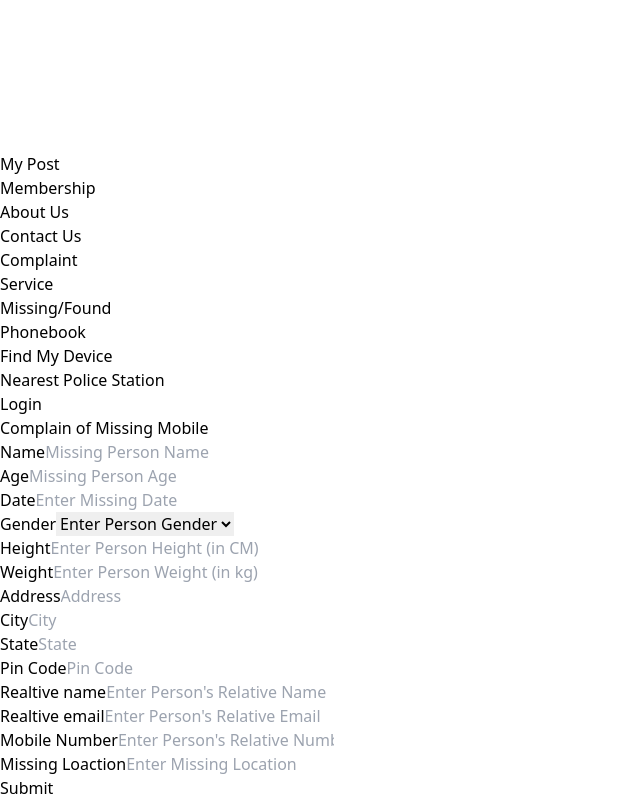
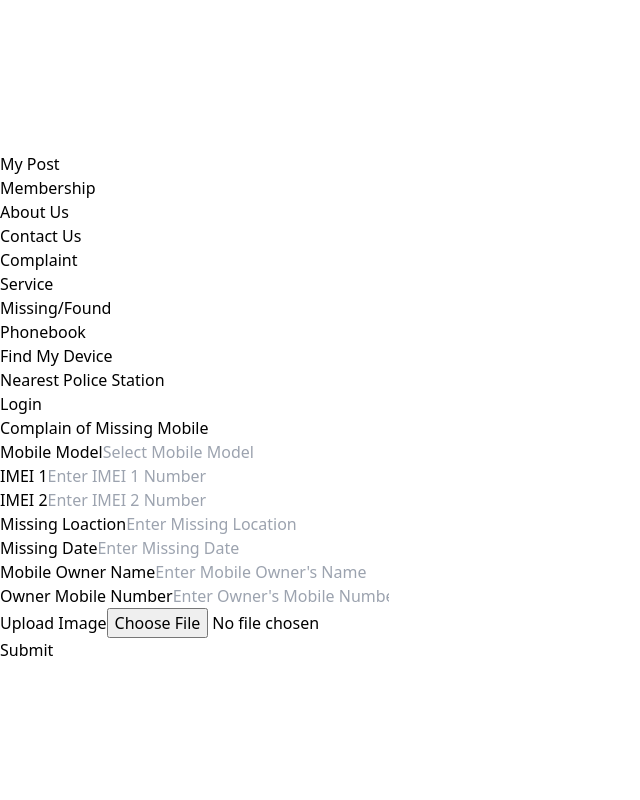
Before and after one commit to RishabhSingh0712/Police-App, a React (Vite) app in the folder Police App/: page /mobileform in a window 1280 px wide. Shown: the part 1152-1952 px from the top of the page, without its empty margins (0-640 px from the left). After the commit the page ends 1814 px from the top, so only its background shows below. Built offline with nearby package versions, Linux system fonts and the light colour scheme.

Commit message:
Update form

```diff
--- a/Police App/src/Form/MobileForm.jsx
+++ b/Police App/src/Form/MobileForm.jsx
@@ -3,14 +3,13 @@ import Header from "../components/Header";
 
 const MobileForm = () => {
   const [formData, setFormData] = useState({
-    name: '',
-    dob: '',
-    mobile: '',
-    email: '',
-    aadhar: '',
-    address: '',
-    city: '',
-    state: '',
+    mobilemodel: '',
+    imei1: '',
+    imei2: '',
+    missinglocation: '',
+    missingdate: '',
+    mobileownername: '',
+    ownermobilenumber: '',
     photo: null,
   });
 
@@ -42,213 +41,50 @@ const MobileForm = () => {
             <div className="grid grid-cols-1 gap-6">
 
               <div>
-                <label htmlFor="name" className="sr-only">
-                  Name
+                <label htmlFor="mobilemodel" className="sr-only">
+                Mobile Model
                 </label>
                 <input
-                  id="name"
-                  name="name"
+                  id="mobilemodel"
+                  name="mobilemodel"
                   type="text"
-                  autoComplete="name"
+                  autoComplete="mobilemodel"
                   required
                   className="appearance-none relative block w-full px-3 py-2 border border-gray-300 placeholder-gray-500 text-gray-900 rounded-t-md focus:z-10 focus:border-indigo-500 focus:outline-none focus:ring-indigo-500 sm:text-sm"
-                  placeholder="Missing Person Name"
-                  value={formData.name}
+                  placeholder="Select Mobile Model"
+                  value={formData.mobilemodel}
                   onChange={handleInputChange}
                 />
               </div>
               <div>
-                <label htmlFor="Age" className="sr-only">
-                  Age
+                <label htmlFor="imei1" className="sr-only">
+                IMEI 1
                 </label>
                 <input
-                  id="age"
-                  name="age"
-                  type="number"
-                  autoComplete="age"
+                  id="imei1"
+                  name="imei1"
+                  type="text"
+                  autoComplete="imei1"
                   required
                   className="appearance-none relative block w-full px-3 py-2 border border-gray-300 placeholder-gray-500 text-gray-900 rounded-t-md focus:z-10 focus:border-indigo-500 focus:outline-none focus:ring-indigo-500 sm:text-sm"
-                  placeholder="Missing Person Age"
-                  value={formData.age}
+                  placeholder="Enter IMEI 1 Number"
+                  value={formData.imei1}
                   onChange={handleInputChange}
                 />
               </div>
               <div>
-                <label htmlFor="date" className="sr-only">
-                  Date
+                <label htmlFor="imei2" className="sr-only">
+                  IMEI 2
                 </label>
                 <input
-                  id="date"
-                  name="date"
-                  type="string"
-                  autoComplete="date"
+                  id="imei2"
+                  name="imei2"
+                  type="text"
+                  autoComplete="imei2"
                   required
                   className="appearance-none relative block w-full px-3 py-2 border border-gray-300 placeholder-gray-500 text-gray-900 rounded-t-md focus:z-10 focus:border-indigo-500 focus:outline-none focus:ring-indigo-500 sm:text-sm"
-                  placeholder="Enter Missing Date"
-                  value={formData.date}
-                  onChange={handleInputChange}
-                />
-              </div>
-              <div>
-                  <label htmlFor="gender" className="sr-only">
-                    Gender
-                  </label>
-                  <select
-                    id="gender"
-                    name="gender"
-                    autoComplete="gender"
-                    required
-                    className="appearance-none relative block w-full px-3 py-2 border border-gray-300 placeholder-gray-500 text-gray-900 rounded-md focus:z-10 focus:border-indigo-500 focus:outline-none focus:ring-indigo-500 sm:text-sm"
-                    value={formData.gender}
-                    onChange={handleInputChange}
-                  >
-                    <option value="">Enter Person Gender</option>
-                    <option value="male">Male</option>
-                    <option value="female">Female</option>
-                    <option value="other">Other</option>
-                  </select>
-                </div>
-                <div>
-                <label htmlFor="height" className="sr-only">
-                  Height
-                </label>
-                <input
-                  id="height"
-                  name="height"
-                  type="number"
-                  autoComplete="height"
-                  required
-                  className="appearance-none relative block w-full px-3 py-2 border border-gray-300 placeholder-gray-500 text-gray-900 rounded-t-md focus:z-10 focus:border-indigo-500 focus:outline-none focus:ring-indigo-500 sm:text-sm"
-                  placeholder="Enter Person Height (in CM)"
-                  value={formData.height}
-                  onChange={handleInputChange}
-                />
-              </div>
-                <div>
-                <label htmlFor="weight" className="sr-only">
-                  Weight
-                </label>
-                <input
-                  id="weight"
-                  name="weight"
-                  type="number"
-                  autoComplete="weight"
-                  required
-                  className="appearance-none relative block w-full px-3 py-2 border border-gray-300 placeholder-gray-500 text-gray-900 rounded-t-md focus:z-10 focus:border-indigo-500 focus:outline-none focus:ring-indigo-500 sm:text-sm"
-                  placeholder="Enter Person Weight (in kg)"
-                  value={formData.weight}
-                  onChange={handleInputChange}
-                />
-              </div>
-              <div>
-                <label htmlFor="address" className="sr-only">
-                  Address
-                </label>
-                <input
-                  id="address"
-                  name="address"
-                  type="text"
-                  autoComplete="off"
-                  required
-                  className="appearance-none  relative block w-full px-3 py-2 border border-gray-300 placeholder-gray-500 text-gray-900 rounded-md focus:z-10 focus:border-indigo-500 focus:outline-none focus:ring-indigo-500 sm:text-sm"
-                  placeholder="Address"
-                  value={formData.address}
-                  onChange={handleInputChange}
-                />
-              </div>
-              <div>
-                <label htmlFor="city" className="sr-only">
-                  City
-                </label>
-                <input
-                  id="city"
-                  name="city"
-                  type="text"
-                  autoComplete="address-level2"
-                  required
-                  className="appearance-none  relative block w-full px-3 py-2 border border-gray-300 placeholder-gray-500 text-gray-900 rounded-md focus:z-10 focus:border-indigo-500 focus:outline-none focus:ring-indigo-500 sm:text-sm"
-                  placeholder="City"
-                  value={formData.city}
-                  onChange={handleInputChange}
-                />
-              </div>
-              <div>
-                <label htmlFor="state" className="sr-only">
-                  State
-                </label>
-                <input
-                  id="state"
-                  name="state"
-                  type="text"
-                  autoComplete="address-level1"
-                  required
-                  className="appearance-none  relative block w-full px-3 py-2 border border-gray-300 placeholder-gray-500 text-gray-900 rounded-md focus:z-10 focus:border-indigo-500 focus:outline-none focus:ring-indigo-500 sm:text-sm"
-                  placeholder="State"
-                  value={formData.state}
-                  onChange={handleInputChange}
-                />
-              </div>
-              <div>
-                <label htmlFor="pincode" className="sr-only">
-                  Pin Code
-                </label>
-                <input
-                  id="pincode"
-                  name="pincode"
-                  type="number"
-                  autoComplete="postal-code"
-                  required
-                  className="appearance-none relative block w-full px-3 py-2 border border-gray-300 placeholder-gray-500 text-gray-900 rounded-md focus:z-10 focus:border-indigo-500 focus:outline-none focus:ring-indigo-500 sm:text-sm"
-                  placeholder="Pin Code"
-                  value={formData.pincode}
-                  onChange={handleInputChange}
-                />
-              </div>
-              <div>
-                <label htmlFor="realtivename" className="sr-only">
-                Realtive name
-                </label>
-                <input
-                  id="realtivename"
-                  name="realtivename"
-                  type="text"
-                  autoComplete="realtivename"
-                  required
-                  className="appearance-none relative block w-full px-3 py-2 border border-gray-300 placeholder-gray-500 text-gray-900 rounded-t-md focus:z-10 focus:border-indigo-500 focus:outline-none focus:ring-indigo-500 sm:text-sm"
-                  placeholder="Enter Person's Relative Name"
-                  value={formData.realtivename}
-                  onChange={handleInputChange}
-                />
-              </div>
-              <div>
-                <label htmlFor="realtiveemail" className="sr-only">
-                Realtive email
-                </label>
-                <input
-                  id="realtiveemail"
-                  name="realtiveemail"
-                  type="text"
-                  autoComplete="realtiveemail"
-                  required
-                  className="appearance-none relative block w-full px-3 py-2 border border-gray-300 placeholder-gray-500 text-gray-900 rounded-t-md focus:z-10 focus:border-indigo-500 focus:outline-none focus:ring-indigo-500 sm:text-sm"
-                  placeholder="Enter Person's Relative Email"
-                  value={formData.realtiveemail}
-                  onChange={handleInputChange}
-                />
-              </div>
-              <div>
-                <label htmlFor="mobile" className="sr-only">
-                  Mobile Number
-                </label>
-                <input
-                  id="mobile"
-                  name="mobile"
-                  type="number"
-                  autoComplete="tel"
-                  required
-                  className="appearance-none relative block w-full px-3 py-2 border border-gray-300 placeholder-gray-500 text-gray-900 focus:z-10 focus:border-indigo-500 rounded-b-md focus:outline-none focus:ring-indigo-500 sm:text-sm"
-                  placeholder="Enter Person's Relative Number"
-                  value={formData.mobile}
+                  placeholder="Enter IMEI 2 Number"
+                  value={formData.imei2}
                   onChange={handleInputChange}
                 />
               </div>
@@ -268,6 +104,69 @@ const MobileForm = () => {
                   onChange={handleInputChange}
                 />
               </div>
+                <div>
+                <label htmlFor="missingdate" className="sr-only">
+                Missing Date
+                </label>
+                <input
+                  id="missingdate"
+                  name="missingdate"
+                  type="text"
+                  autoComplete="missingdate"
+                  required
+                  className="appearance-none relative block w-full px-3 py-2 border border-gray-300 placeholder-gray-500 text-gray-900 rounded-t-md focus:z-10 focus:border-indigo-500 focus:outline-none focus:ring-indigo-500 sm:text-sm"
+                  placeholder="Enter Missing Date"
+                  value={formData.missingdate}
+                  onChange={handleInputChange}
+                />
+              </div>
+              <div>
+                <label htmlFor="mobileownername" className="sr-only">
+                Mobile Owner Name
+                </label>
+                <input
+                  id="mobileownername"
+                  name="mobileownername"
+                  type="text"
+                  autoComplete="mobileownername"
+                  required
+                  className="appearance-none relative block w-full px-3 py-2 border border-gray-300 placeholder-gray-500 text-gray-900 rounded-t-md focus:z-10 focus:border-indigo-500 focus:outline-none focus:ring-indigo-500 sm:text-sm"
+                  placeholder="Enter Mobile Owner's Name"
+                  value={formData.mobileownername}
+                  onChange={handleInputChange}
+                />
+              </div>
+              <div>
+                <label htmlFor="ownermobilenumber" className="sr-only">
+                Owner Mobile Number
+                </label>
+                <input
+                  id="ownermobilenumber"
+                  name="ownermobilenumber"
+                  type="number"
+                  autoComplete="tel"
+                  required
+                  className="appearance-none relative block w-full px-3 py-2 border border-gray-300 placeholder-gray-500 text-gray-900 focus:z-10 focus:border-indigo-500 rounded-b-md focus:outline-none focus:ring-indigo-500 sm:text-sm"
+                  placeholder="Enter Owner's Mobile Number"
+                  value={formData.ownermobilenumber}
+                  onChange={handleInputChange}
+                />
+              </div>
+              <div>
+                  <label htmlFor="image" className="sr-only">
+                    Upload Image
+                  </label>
+                  <input
+                    id="image"
+                    name="image"
+                    type="file"
+                    accept="image/*"
+                    required
+                    onChange={handleFileChange}
+                    className="appearance-none  relative block w-full px-3 py-2 border border-gray-300 placeholder-gray-500 text-gray-900 rounded-md focus:z-10 focus:border-indigo-500 focus:outline-none focus:ring-indigo-500 sm:text-sm"
+                    placeholder="Enter Mobile Pictures"
+                  />
+                </div>
             </div>
           </div>
 
```
